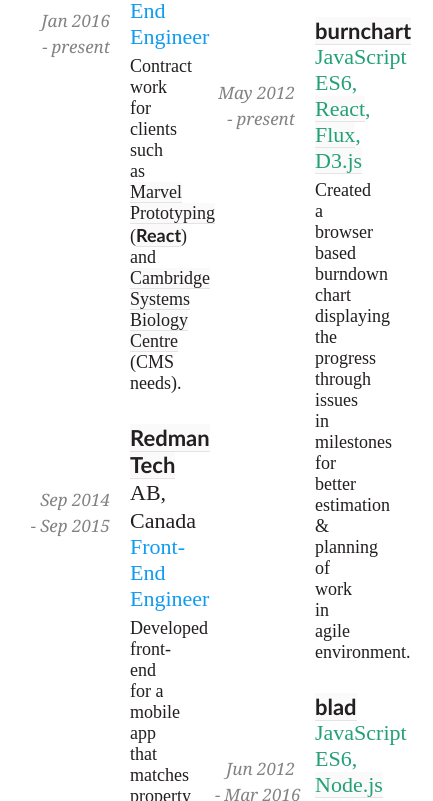
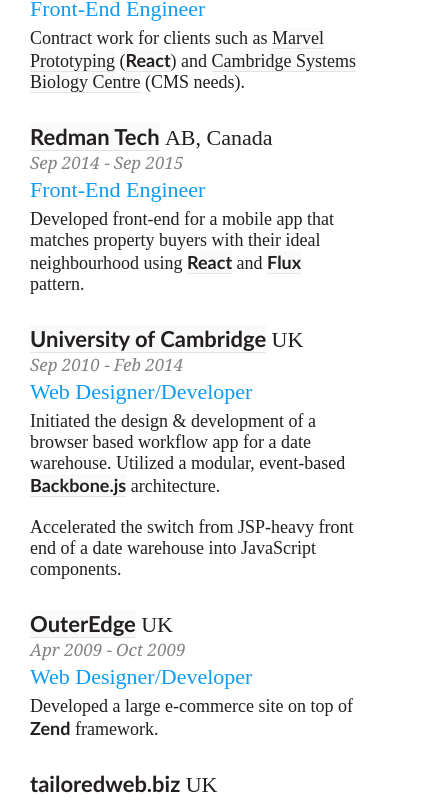
Before and after one commit to radekstepan/resume, a website: page index.html in a window 390 px wide. Shown: the part 397-1198 px from the top of the page, 433 px wide, since content can reach past the window. Drawn offline with Linux system fonts and the light colour scheme; a web font is replaced by a local one.

Commit message:
mobile media breakpoints

```diff
--- a/index.html
+++ b/index.html
@@ -3,6 +3,7 @@
 <head>
   <meta http-equiv="Content-Type" content="text/html;charset=utf-8">
   <title>Radek Stepan Resume</title>
+  <meta name="viewport" content="width=device-width, initial-scale=1">
   <link href="public/theme.css" media="all" rel="stylesheet" type="text/css" />
 </head>
 <body>
@@ -25,12 +26,11 @@
       <h1>Jobs</h1>
 
       <article>
+        <h2>Freelance</h2>
         <aside>
           <time>Jan 2016</time>
           <time>present</time>
         </aside>
-
-        <h2>Freelance</h2>
         <h3>Front-End Engineer</h3>
         <p>Contract work for clients such as
           <a href="https://marvelapp.com/">Marvel Prototyping</a>
@@ -40,13 +40,12 @@
       </article>
 
       <article>
+        <h2><a href="http://www.redmantech.com/">Redman Tech</a>
+          <span>AB, Canada</span></h2>
         <aside>
           <time>Sep 2014</time>
           <time>Sep 2015</time>
         </aside>
-
-        <h2><a href="http://www.redmantech.com/">Redman Tech</a>
-          <span>AB, Canada</span></h2>
         <h3>Front-End Engineer</h3>
         <p>Developed front-end for a mobile app that matches property buyers with
           their ideal neighbourhood using
@@ -56,12 +55,11 @@
       </article>
 
       <article>
+        <h2><a href="http://www.cam.ac.uk/">University of Cambridge</a> <span>UK</span></h2>
         <aside>
           <time>Sep 2010</time>
           <time>Feb 2014</time>
         </aside>
-
-        <h2><a href="http://www.cam.ac.uk/">University of Cambridge</a> <span>UK</span></h2>
         <h3>Web Designer/Developer</h3>
         <p>Initiated the design &amp; development of a browser based workflow app
           for a date warehouse. Utilized a modular, event-based
@@ -71,24 +69,22 @@
       </article>
 
       <article>
+        <h2><a href="https://outeredgeuk.com/">OuterEdge</a> <span>UK</span></h2>
         <aside>
           <time>Apr 2009</time>
           <time>Oct 2009</time>
         </aside>
-
-        <h2><a href="https://outeredgeuk.com/">OuterEdge</a> <span>UK</span></h2>
         <h3>Web Designer/Developer</h3>
         <p>Developed a large e-commerce site on top of <strong>Zend</strong>
           framework.</p>
       </article>
 
       <article>
+        <h2>tailoredweb.biz <span>UK</span></h2>
         <aside>
           <time>Mar 2006</time>
           <time>Apr 2008</time>
         </aside>
-
-        <h2>tailoredweb.biz <span>UK</span></h2>
         <h3>Freelance Web Designer</h3>
         <p>See designs at <a href="http://behance.net/radekstepan">http://behance.net/radekstepan</a>.</p>
       </article>
@@ -98,12 +94,11 @@
       <h1>Selected <a href="https://github.com/radekstepan">GitHub</a> Projects</h1>
 
       <article>
+        <h2><a href="https://github.com/radekstepan/burnchart">burnchart</a></h2>
         <aside>
           <time>May 2012</time>
           <time>present</time>
         </aside>
-
-        <h2><a href="https://github.com/radekstepan/burnchart">burnchart</a></h2>
         <h3>JavaScript ES6, <a href="https://facebook.github.io/react/">React</a>,
           <a href="https://facebook.github.io/flux/docs/overview.html">Flux</a>,
           <a href="https://d3js.org/">D3.js</a></h3>
@@ -113,12 +108,11 @@
       </article>
 
       <article>
+        <h2><a href="https://github.com/radekstepan/blad">blad</a></h2>
         <aside>
           <time>Jun 2012</time>
           <time>Mar 2016</time>
         </aside>
-
-        <h2><a href="https://github.com/radekstepan/blad">blad</a></h2>
         <h3>JavaScript ES6, <a href="https://nodejs.org/en/">Node.js</a></h3>
         <p>Created an extensible CMS for scientists with content kept in Markdown
           files with YAML front-matter. Dynamic content, such as speaking
@@ -127,12 +121,11 @@
       </article>
 
       <article>
+        <h2><a href="https://github.com/radekstepan/ukraine">ukraine</a></h2>
         <aside>
           <time>Nov 2012</time>
           <time>Sep 2013</time>
         </aside>
-
-        <h2><a href="https://github.com/radekstepan/ukraine">ukraine</a></h2>
         <h3>CoffeeScript, <a href="https://nodejs.org/en/">Node.js</a>,
           <a href="https://github.com/nodejitsu/haibu">Haibu</a></h3>
         <p>Consolidated the deployment of various apps on multiple servers into
@@ -141,12 +134,12 @@
       </article>
 
       <article>
+        <h2><a href="https://github.com/radekstepan/pomme.js">pomme.js</a></h2>
         <aside>
           <time>Oct 2013</time>
           <time>May 2014</time>
         </aside>
 
-        <h2><a href="https://github.com/radekstepan/pomme.js">pomme.js</a></h2>
         <h3>CoffeeScript</h3>
         <p>Created a JavaScript component that allows to sandbox "foreign" widgets
           and their CSS styles using iframes and a
@@ -155,11 +148,10 @@
       </article>
 
       <article>
+        <h2><a href="https://github.com/radekstepan/nzb-grabber-js">nzb-grabber.js</a></h2>
         <aside>
           <time>Jun 2013</time>
         </aside>
-
-        <h2><a href="https://github.com/radekstepan/nzb-grabber-js">nzb-grabber.js</a></h2>
         <h3>CoffeeScript, <a href="https://nodejs.org/en/">Node.js</a></h3>
         <p>A binary posts (NNTP/Usenet) downloader.</p>
       </article>
@@ -170,12 +162,11 @@
 
       <div class="wrap">
         <article>
+          <h2><a href="http://www.bath.ac.uk/">University of Bath</a></h2>
           <aside>
             <time>Sep 2009</time>
             <time>Sep 2010</time>
           </aside>
-
-          <h2><a href="http://www.bath.ac.uk/">University of Bath</a></h2>
           <h3><strong>MSc.</strong> Internet Systems</h3>
           <p>Postgraduate studies with focus on <strong>software engineering</strong>,
             internet technologies and security.</p>
@@ -186,23 +177,21 @@
 
       <div class="wrap">
         <article>
+          <h2><a href="http://www.ucl.ac.uk/">University College London (UCL)</a></h2>
           <aside>
             <time>Sep 2011</time>
             <time>Mar 2012</time>
           </aside>
-
-          <h2><a href="http://www.ucl.ac.uk/">University College London (UCL)</a></h2>
           <h3>PgCert. Human Computer Interaction</h3>
           <p>Design of interactive systems with focus on user experience.</p>
         </article>
 
         <article>
+          <h2><a href="http://www.sussex.ac.uk/">University of Sussex</a></h2>
           <aside>
             <time>Oct 2005</time>
             <time>Jun 2009</time>
           </aside>
-
-          <h2><a href="http://www.sussex.ac.uk/">University of Sussex</a></h2>
           <h3>BSc. (Hons) Computing &amp; AI</h3>
           <p>Cognitive computing studies on topics like psychology, philosophy,
             <strong>HCI</strong> and data mining.</p>
--- a/theme.less
+++ b/theme.less
@@ -8,8 +8,12 @@
 @import url('http://fonts.googleapis.com/css?family=Calibri');
 @import url('http://fonts.googleapis.com/css?family=Cambria');
 
-// Colors.
+// Vars.
 @text: #231f20;
+
+// Media breakpoints.
+@narrow: ~"only screen and (max-width: 1040px)";
+@mobile: ~"only screen and (max-width: 600px)";
 
 #resume {
   font-family: "Calibri";
@@ -43,6 +47,11 @@
   header {
     text-align: center;
 
+    @media @mobile {
+      text-align: left;
+      padding: 0 20px;
+    }
+
     h1 {
       letter-spacing: 1px;
       margin: 0;
@@ -60,12 +69,20 @@
       li {
         display: inline-block;
 
+        @media @mobile {
+          display: block;
+        }
+
         &:not(:first-child) {
           &:before {
             content: "\00b7";
             display: inline-block;
             padding: 0 5px 0 2px;
             font-weight: bold;
+
+            @media @mobile {
+              display: none;
+            }
           }
         }
       }
@@ -85,10 +102,18 @@
     margin-top: 40px;
     .box-sizing(border-box);
 
+    @media @mobile {
+      width: 100%;
+    }
+
     h1 {
       margin: 0;
       padding-left: 100px;
       font-size: 30px;
+
+      @media @narrow {
+        padding-left: 0;
+      }
     }
 
     h2 {
@@ -118,12 +143,22 @@
       position: relative;
       padding-left: 100px;
 
+      @media @narrow {
+        padding-left: 0;
+      }
+
       aside {
         text-align: right;
         position: absolute;
         top: 64px;
         left: 0;
         width: 80px;
+
+        @media @narrow {
+          position: static;
+          text-align: left;
+          width: auto;
+        }
 
         time {
           white-space: nowrap;
@@ -133,6 +168,10 @@
           display: block;
           padding: 0 0 3px 0;
           font-size: 17px;
+
+          @media @narrow {
+            display: inline-block;
+          }
 
           &:not(:first-child) {
             &:before {
@@ -163,6 +202,10 @@
 
       h1 {
         padding-left: 120px;
+
+        @media @narrow {
+          padding-left: 20px;
+        }
       }
 
       h3 {
@@ -174,6 +217,10 @@
         width: 50%;
         .box-sizing(border-box);
         padding: 0 20px;
+
+        @media @mobile {
+          width: 100%;
+        }
       }
     }
   }
```
Also changed, not shown: public/theme.css.
